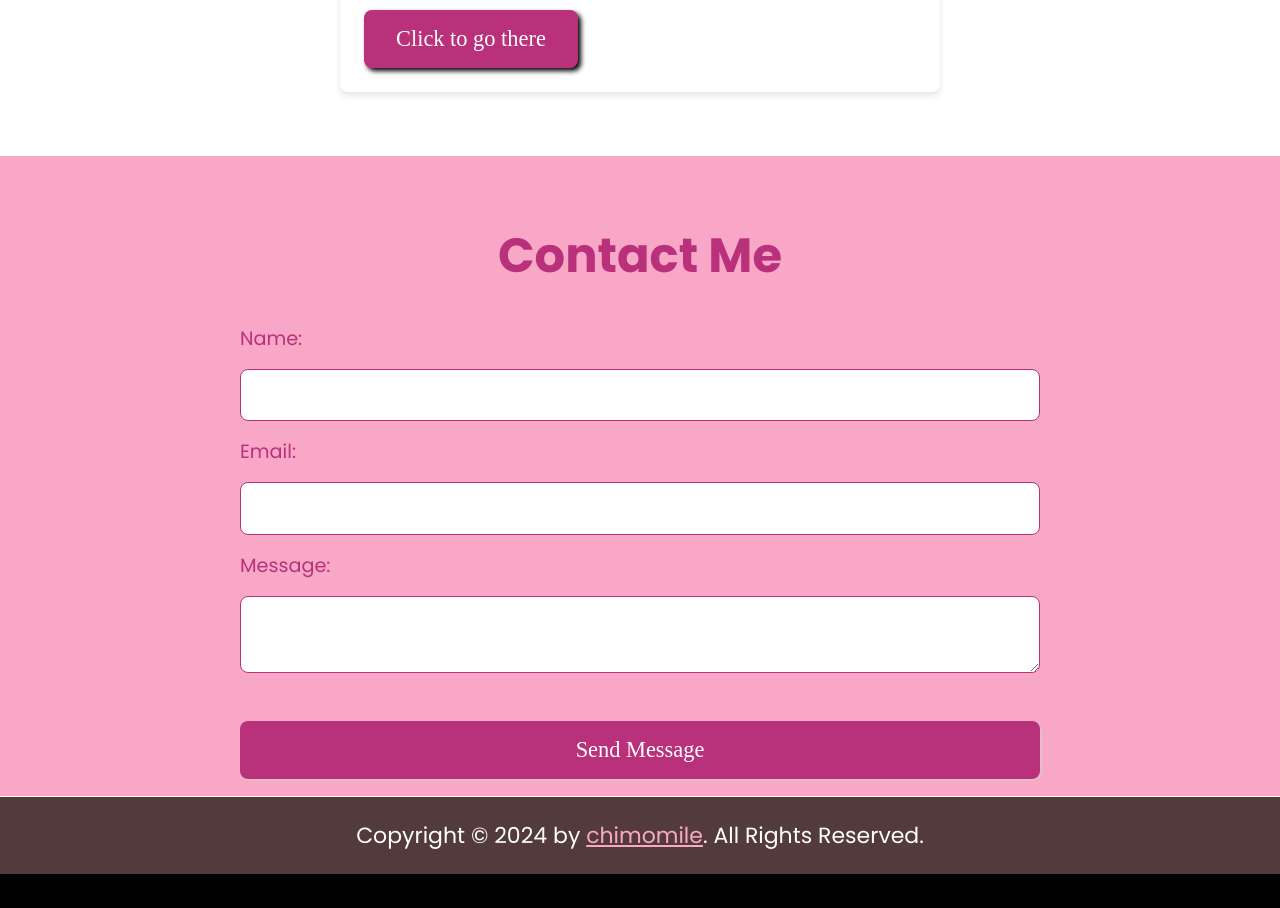
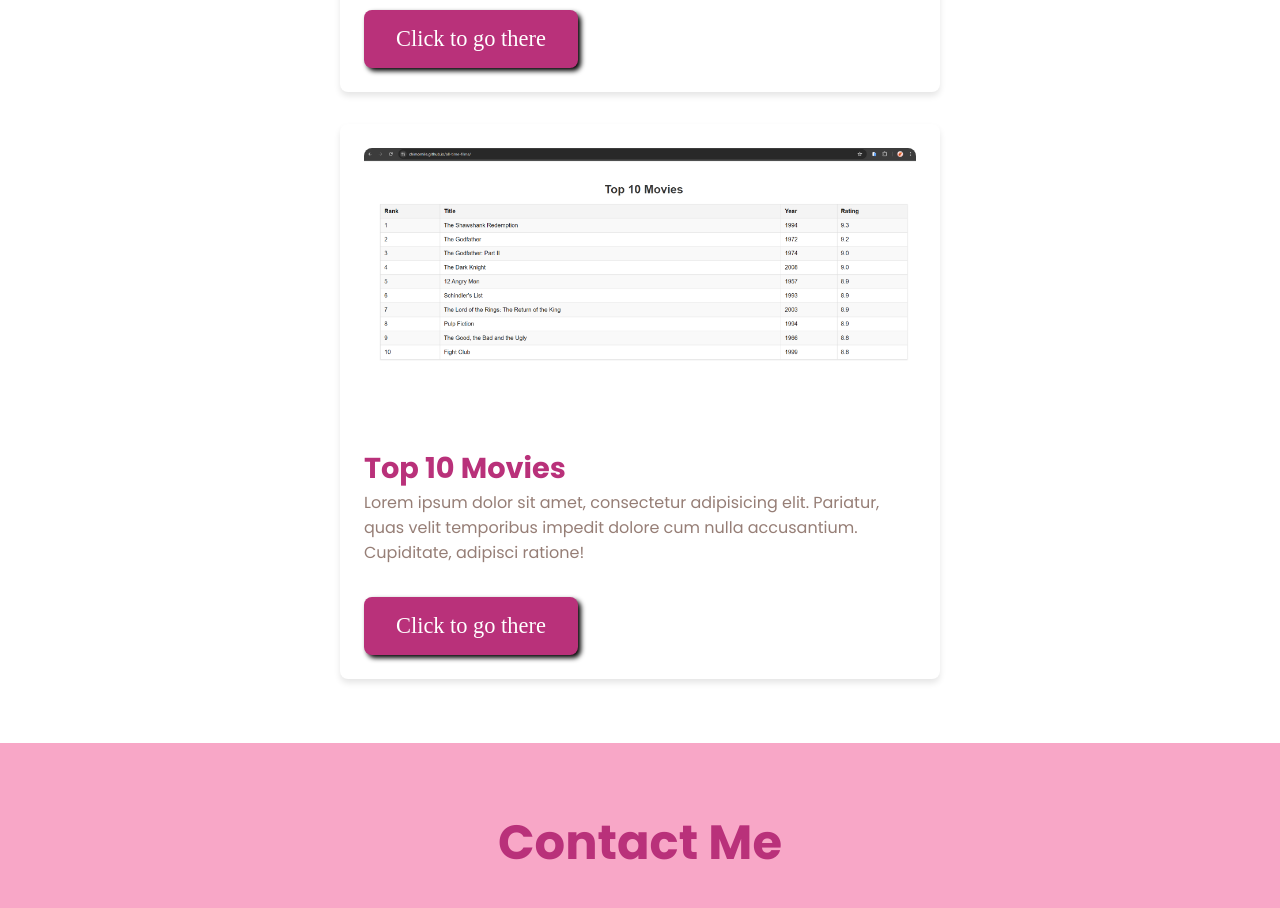
Before and after one commit to chimomile/portofoliowebsite, a plain HTML site: page index.html in a window 1280 px wide. Shown: the part 3480-4388 px from the top of the page. Before the commit the page ends 4354 px from the top, so only its background shows below. Drawn offline with Linux system fonts and the light colour scheme.

Commit message:
hai ak mau commit

```diff
--- a/index.html
+++ b/index.html
@@ -168,6 +168,16 @@
             </p>
             <a href="https://github.com/chimomile/Project-2-Final" class="cta">Click to go there</a>
           </div>
+          <div class="project-item">
+            <img src="./assets/img/img-5.png" alt="Songs Recomendations" />
+            <h3>Top 10 Movies</h3>
+            <p>
+              Lorem ipsum dolor sit amet, consectetur adipisicing elit.
+              Pariatur, quas velit temporibus impedit dolore cum nulla
+              accusantium. Cupiditate, adipisci ratione!
+            </p>
+            <a href="https://chimomile.github.io/all-time-films/" class="cta">Click to go there</a>
+          </div>
         </div>
       </div>
     </section>
```
Also changed, not shown: assets/img/img-5.png (added).
